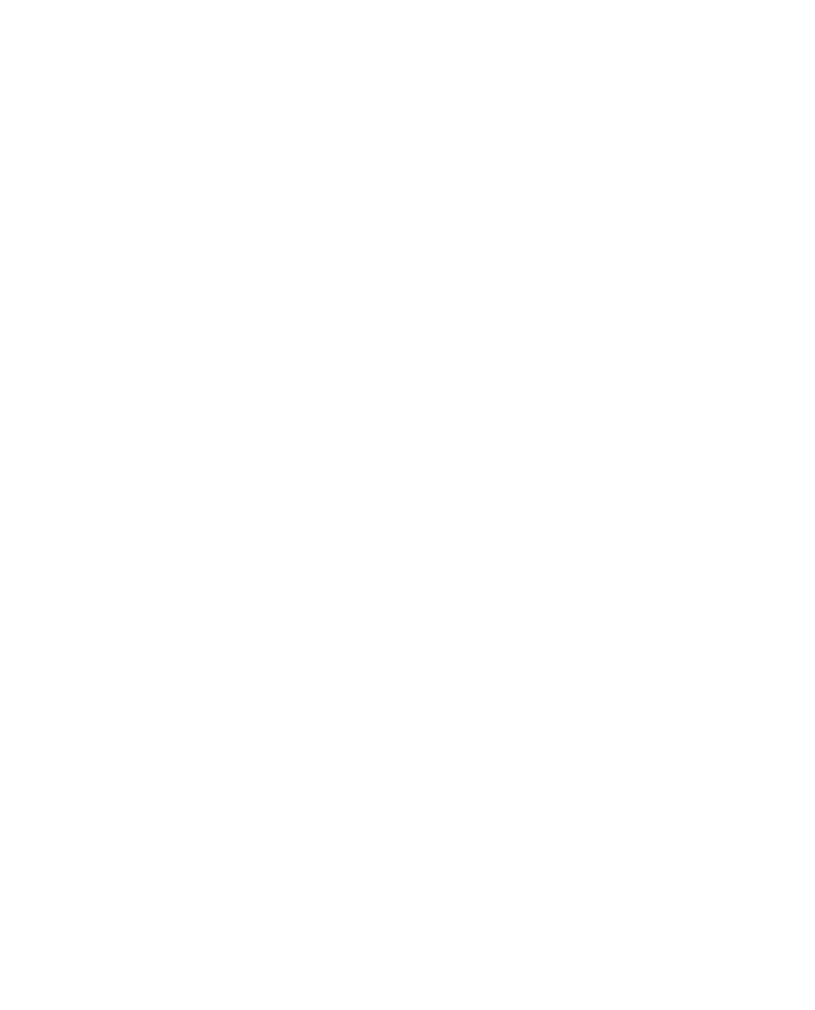
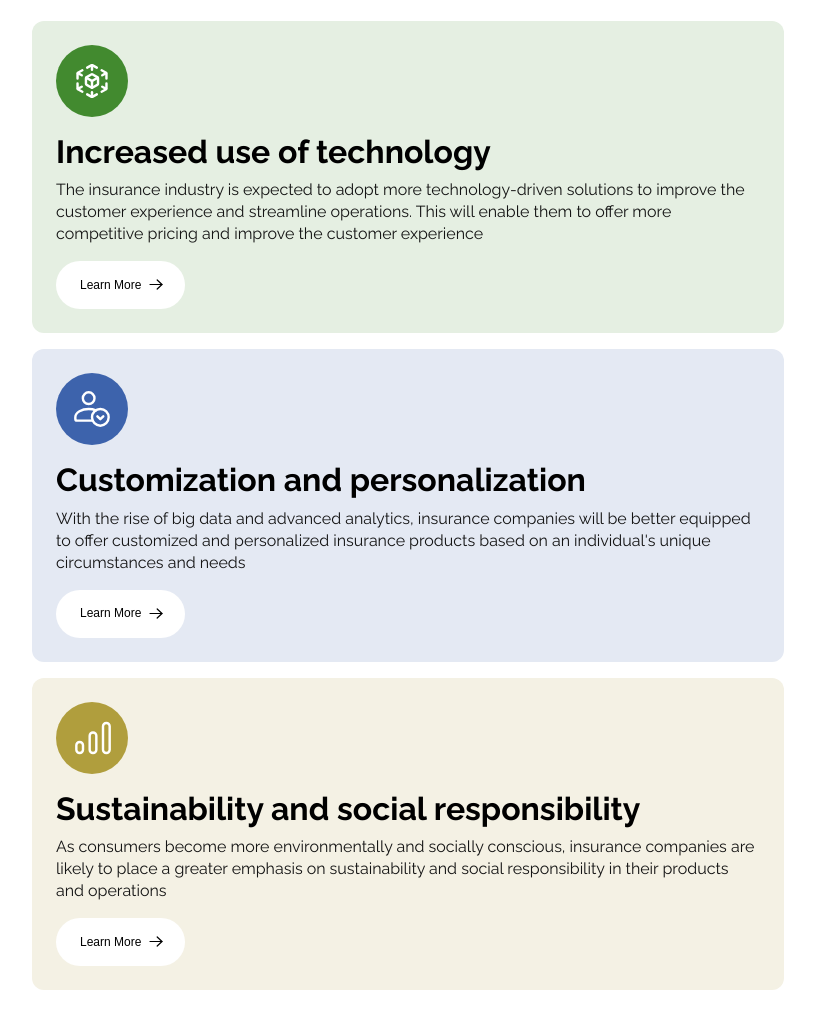
Before and after one commit to griffin94/Section-of-3-advantages, a website built with Vite: page index.html in a window 1280 px wide. Shown: the whole page, without its empty margins (232-1047 px from the left). Before the commit the page ends 800 px from the top, so only its background shows below. Built offline with nearby package versions, Linux system fonts and the light colour scheme.

Commit message:
Implemented UI

```diff
--- a/index.html
+++ b/index.html
@@ -4,10 +4,165 @@
     <meta charset="UTF-8" />
     <meta name="viewport" content="width=device-width, initial-scale=1.0" />
     <link rel="stylesheet" href="./src/styles/index.scss" />
-    <title>TITLW</title>
+    <link rel="preconnect" href="https://fonts.googleapis.com" />
+    <link rel="preconnect" href="https://fonts.gstatic.com" crossorigin />
+    <link
+      href="https://fonts.googleapis.com/css2?family=Raleway:wght@400;700&display=swap"
+      rel="stylesheet"
+    />
+    <title>Section-of-3-advantages</title>
   </head>
 
   <body>
-    <div id="home-page"></div>
+    <div id="home-page" class="home-page">
+      <div class="cards">
+        <div class="card card--green">
+          <div class="card__image-container">
+            <img class="card__image" src="./public/images/3d-box.svg" alt="3d-box" />
+          </div>
+
+          <h2 class="card__heading">Increased use of technology</h2>
+          <p class="card__paragraph">
+            The insurance industry is expected to adopt more technology-driven solutions to improve
+            the customer experience and streamline operations. This will enable them to offer more
+            competitive pricing and improve the customer experience
+          </p>
+
+          <button class="button">
+            <span class="button__label">Learn More</span>
+            <svg
+              class="button__image"
+              width="19"
+              height="19"
+              viewBox="0 0 19 19"
+              fill="none"
+              xmlns="http://www.w3.org/2000/svg"
+            >
+              <g clip-path="url(#clip0_1_223)">
+                <path
+                  d="M14.9844 9.50757L3.00015 9.50757"
+                  stroke="black"
+                  stroke-width="1.21109"
+                  stroke-linecap="round"
+                  stroke-linejoin="round"
+                />
+                <path
+                  d="M10.1903 5L15 9.5L10.1903 14"
+                  stroke="black"
+                  stroke-width="1.21109"
+                  stroke-linecap="round"
+                  stroke-linejoin="round"
+                />
+              </g>
+              <defs>
+                <clipPath id="clip0_1_223">
+                  <rect width="19" height="19" fill="white" transform="translate(19) rotate(90)" />
+                </clipPath>
+              </defs>
+            </svg>
+          </button>
+        </div>
+        <div class="card card--blue">
+          <div class="card__image-container">
+            <img
+              class="card__image"
+              src="./public/images/single-user-download.svg"
+              alt="single-user-download"
+            />
+          </div>
+
+          <h2 class="card__heading">Customization and personalization</h2>
+          <p class="card__paragraph">
+            With the rise of big data and advanced analytics, insurance companies will be better
+            equipped to offer customized and personalized insurance products based on an
+            individual's unique circumstances and needs
+          </p>
+
+          <button class="button">
+            <span class="button__label">Learn More</span>
+            <svg
+              class="button__image"
+              width="19"
+              height="19"
+              viewBox="0 0 19 19"
+              fill="none"
+              xmlns="http://www.w3.org/2000/svg"
+            >
+              <g clip-path="url(#clip0_1_223)">
+                <path
+                  d="M14.9844 9.50757L3.00015 9.50757"
+                  stroke="black"
+                  stroke-width="1.21109"
+                  stroke-linecap="round"
+                  stroke-linejoin="round"
+                />
+                <path
+                  d="M10.1903 5L15 9.5L10.1903 14"
+                  stroke="black"
+                  stroke-width="1.21109"
+                  stroke-linecap="round"
+                  stroke-linejoin="round"
+                />
+              </g>
+              <defs>
+                <clipPath id="clip0_1_223">
+                  <rect width="19" height="19" fill="white" transform="translate(19) rotate(90)" />
+                </clipPath>
+              </defs>
+            </svg>
+          </button>
+        </div>
+        <div class="card card--gold">
+          <div class="card__image-container">
+            <img
+              class="card__image"
+              src="./public/images/business-products.svg"
+              alt="business-products"
+            />
+          </div>
+
+          <h2 class="card__heading">Sustainability and social responsibility</h2>
+          <p class="card__paragraph">
+            As consumers become more environmentally and socially conscious, insurance companies are
+            likely to place a greater emphasis on sustainability and social responsibility in their
+            products and operations
+          </p>
+
+          <button class="button">
+            <span class="button__label">Learn More</span>
+            <svg
+              class="button__image"
+              width="19"
+              height="19"
+              viewBox="0 0 19 19"
+              fill="none"
+              xmlns="http://www.w3.org/2000/svg"
+            >
+              <g clip-path="url(#clip0_1_223)">
+                <path
+                  d="M14.9844 9.50757L3.00015 9.50757"
+                  stroke="black"
+                  stroke-width="1.21109"
+                  stroke-linecap="round"
+                  stroke-linejoin="round"
+                />
+                <path
+                  d="M10.1903 5L15 9.5L10.1903 14"
+                  stroke="black"
+                  stroke-width="1.21109"
+                  stroke-linecap="round"
+                  stroke-linejoin="round"
+                />
+              </g>
+              <defs>
+                <clipPath id="clip0_1_223">
+                  <rect width="19" height="19" fill="white" transform="translate(19) rotate(90)" />
+                </clipPath>
+              </defs>
+            </svg>
+          </button>
+        </div>
+      </div>
+    </div>
   </body>
 </html>
--- a/src/pages/home-page/_home-page.scss
+++ b/src/pages/home-page/_home-page.scss
@@ -0,0 +1,7 @@
+.home-page {
+  min-height: 100vh;
+  display: flex;
+  justify-content: center;
+  align-items: center;
+  padding: 21px 16px 20px;
+}
--- a/src/styles/index.scss
+++ b/src/styles/index.scss
@@ -1,11 +1,12 @@
 @use '../components';
 @use '../pages';
 
-body {
-  font-family: 'Roboto', sans-serif;
-  color: var(--color-primary);
+* {
+  margin: 0;
+  padding: 0;
+  box-sizing: border-box;
 }
 
-p {
-  color: var(--color-on-surface);
+body {
+  font-family: 'Raleway', sans-serif;
 }
```
